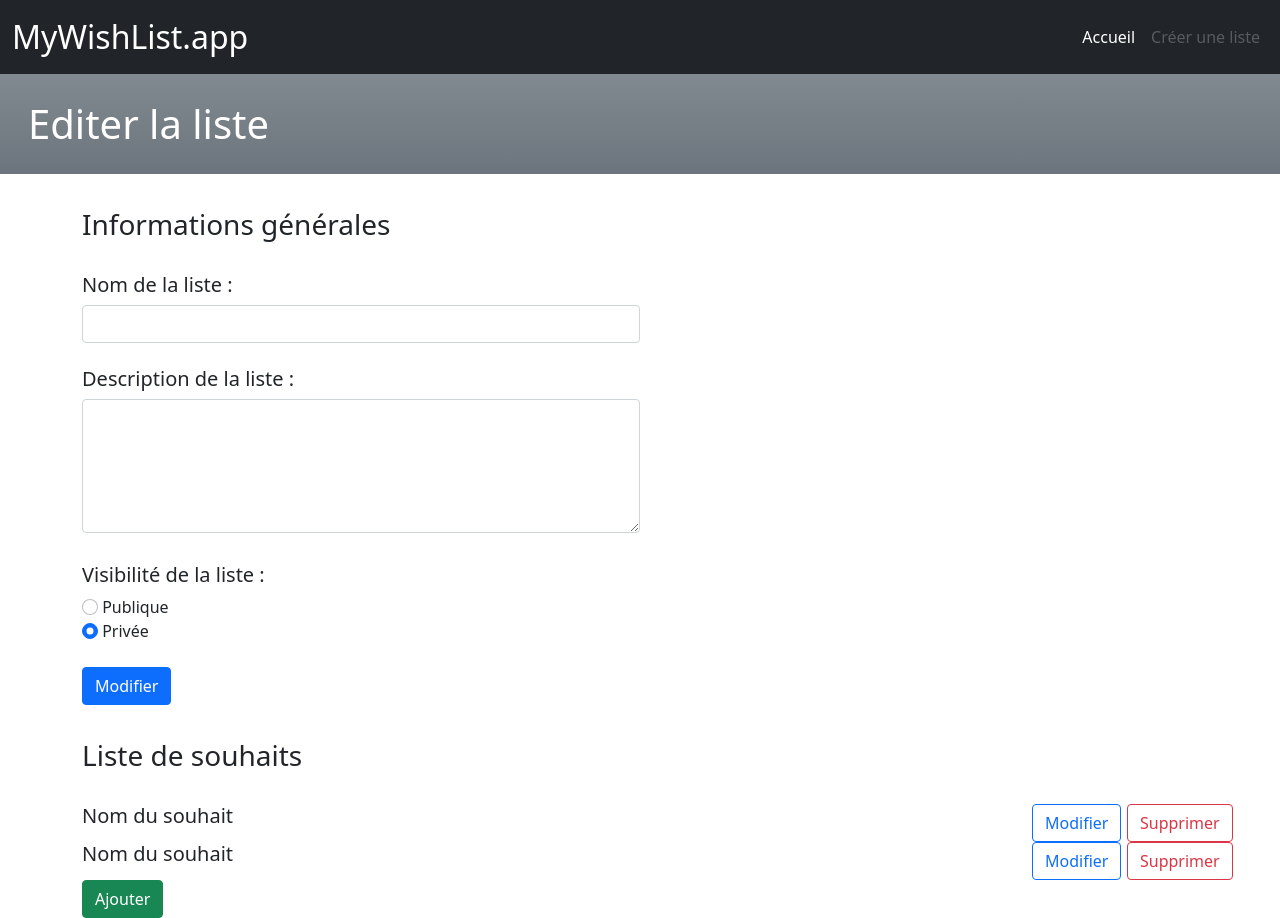
After one commit to SkaiDriX/MyWishList.app, a PHP site: template src/views/liste-edit.html in a window 1280 px wide. The commit adds this page. Run offline with PHP 8.4, Linux system fonts and the light colour scheme; the template is opened without the code that fills it, so the values that code supplies are empty.

Commit message:
Ajout des premières pages HTML

```diff
--- /dev/null
+++ b/src/views/liste-edit.html
@@ -0,0 +1,87 @@
+<!DOCTYPE html>
+    <html>
+        <head>
+            <title>$this->titre_page</title>
+            <link href="https://cdn.jsdelivr.net/npm/bootstrap@5.0.0-beta1/dist/css/bootstrap.min.css" rel="stylesheet" integrity="sha384-giJF6kkoqNQ00vy+HMDP7azOuL0xtbfIcaT9wjKHr8RbDVddVHyTfAAsrekwKmP1" crossorigin="anonymous">
+            <script src="https://cdn.jsdelivr.net/npm/bootstrap@5.0.0-beta1/dist/js/bootstrap.bundle.min.js" integrity="sha384-ygbV9kiqUc6oa4msXn9868pTtWMgiQaeYH7/t7LECLbyPA2x65Kgf80OJFdroafW" crossorigin="anonymous"></script>
+        </head>
+        <body>
+            <header>
+            <nav class="navbar navbar-expand-lg navbar-dark bg-dark">
+                <div class="container-fluid">
+                <a class="navbar-brand fs-2" href="#">MyWishList.app</a>
+                <button class="navbar-toggler" type="button" data-bs-toggle="collapse" data-bs-target="#navbarNav" aria-controls="navbarNav" aria-expanded="false" aria-label="Toggle navigation">
+                    <span class="navbar-toggler-icon"></span>
+                </button>
+                <div class="collapse navbar-collapse justify-content-end" id="navbarNav">
+                <ul class="navbar-nav">
+                    <li class="nav-item">
+                        <a class="nav-link active" aria-current="page" href="#">Accueil</a>
+                    </li>
+                    <li class="nav-item">
+                        <a class="nav-link disabled" href="#" tabindex="-1" aria-disabled="true">Cr&eacute;er une liste</a>
+                    </li>
+                  </li>
+                </ul>
+              </div>
+            </div>
+          </nav>
+
+        </header>
+
+        <div class="container-fluid bg-secondary bg-gradient" style="height: 100px">
+            <span class="container-fluid align-middle">
+                <h1 class="text-white fs-1 align-middle ps-3">Editer la liste</h1>
+            </div>
+        </div>
+
+        <div class="container">
+            <h3><br>Informations générales</h3><br>
+            <form method="POST" action="$url_postEdition" class="w-100">
+                <label class="w-50"><h5>Nom de la liste :</h5><input type="text" class="form-control"></label><br><br>
+                <label class="w-50"><h5>Description de la liste :</h5> <textarea rows="5" cols="33" name="desc" class="form-control"></textarea></label><br><br>
+                <label><h5>Visibilité de la liste :</h5>
+                  <div>
+                    <input type="radio" name="visibility" value="public" $statusPublique class="form-check-input">
+                    <label for="public" class="form-check-label">Publique</label>
+                  </div>
+                  <div>
+                    <input type="radio" name="visibility" value="private" $statusPrive class="form-check-input" checked>
+                    <label for="private" class="form-check-label">Privée</label>
+                  </div>
+                </label><br><br>
+                <button type="submit" class="btn btn-primary">Modifier</button>
+            </form>
+            <h3><br>Liste de souhaits</h3><br>
+            <div class="">
+                <div class="row">
+                    <article class="col-md-10">
+                        <h5>Nom du souhait</h5>
+                    </article>
+                    <article class="col-md-1">
+                        <button class="btn btn-outline-primary">Modifier</button>
+                    </article>
+                    <article class="col-md-1">
+                        <button class="btn btn-outline-danger">Supprimer</button>
+                    </article>
+                </div>
+            </div>
+            <div class="">
+                <div class="row">
+                    <article class="col-md-10">
+                        <h5>Nom du souhait</h5>
+                    </article>
+                    <article class="col-md-1">
+                        <button class="btn btn-outline-primary">Modifier</button>
+                    </article>
+                    <article class="col-md-1">
+                        <button class="btn btn-outline-danger">Supprimer</button>
+                    </article>
+                </div>
+            </div>
+            <button class="btn btn-success">Ajouter</button>
+        </div>
+
+
+    </body>
+</html>
```
Also changed, not shown: src/views/Vue.php (+24 -1 lines), src/views/VueListe.php (+14 -6 lines), src/views/accueil.html (added, +65 -0 lines), src/views/liste.html (added, +125 -0 lines).
